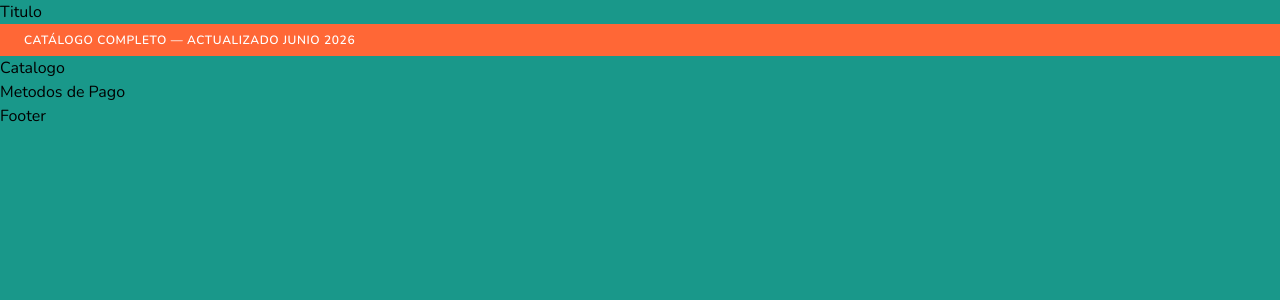
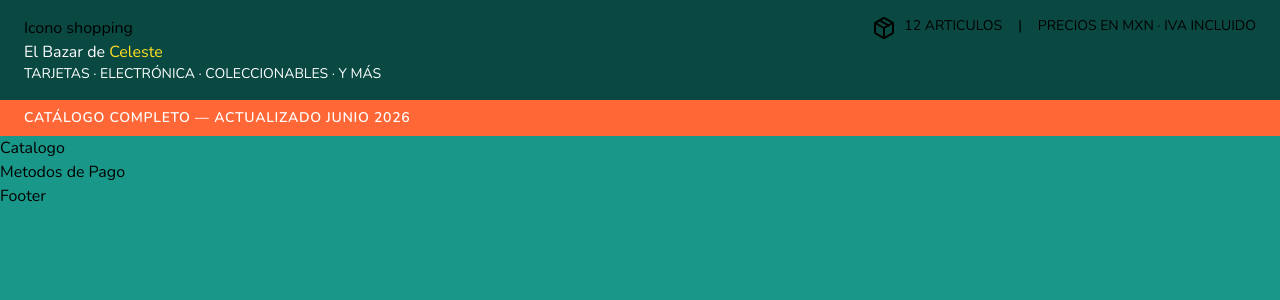
Before and after one commit to umbrisSeal/bazar-celeste, a React (Vite) app: page / in a window 1280 px wide. Shown: the top 300 px of the page. Built offline with nearby package versions, Linux system fonts and the light colour scheme.

Commit message:
Replaced MUI with lucide.

```diff
--- a/package.json
+++ b/package.json
@@ -10,11 +10,8 @@
     "preview": "vite preview"
   },
   "dependencies": {
-    "@emotion/react": "^11.14.0",
-    "@emotion/styled": "^11.14.1",
-    "@mui/icons-material": "^9.1.1",
-    "@mui/material": "^9.1.2",
     "@tailwindcss/vite": "^4.3.1",
+    "lucide-react": "^1.21.0",
     "react": "^19.2.7",
     "react-dom": "^19.2.7",
     "tailwindcss": "^4.3.1"
--- a/src/App.jsx
+++ b/src/App.jsx
@@ -1,3 +1,4 @@
+import { Package } from "lucide-react";
 
 function App() {
     const fechaActual = new Date();
@@ -22,11 +23,27 @@ function App() {
     return <>
         {/* Header fijo */}
         <header>
-            <div>
-                <p> Titulo </p>
+            <div className="flex justify-between py-4 px-6 bg-header">
+                <div>
+                    <div>
+                        <p> Icono shopping </p>
+                    </div>
+                    <div className="text-white">
+                        <h1> El Bazar de <span className="text-yellow-300"> Celeste </span> </h1>
+                        <h2 className="uppercase text-sm"> Tarjetas · Electrónica · Coleccionables · Y Más </h2>
+                    </div>
+                </div>
+                <div className="flex gap-4 uppercase text-sm">
+                    <div className="flex gap-2">
+                        <Package />
+                        <p> 12 Articulos </p>
+                    </div>
+                    <p> | </p>
+                    <p> Precios en MXN · IVA Incluido </p>
+                </div>
             </div>
-            <div className="bg-header-banner text-white py-2 px-6 font-semibold text-xs tracking-wider">
-                <p> {`Catálogo Completo — Actualizado ${mesActual} ${añoActual}`.toUpperCase()} </p>
+            <div className="bg-header-banner text-white py-2 px-6 font-semibold text-sm tracking-wider">
+                <p className="uppercase"> {`Catálogo Completo — Actualizado ${mesActual} ${añoActual}`} </p>
             </div>
         </header>
         {/* Catalogo de Productos */}
--- a/src/styles/global/global.css
+++ b/src/styles/global/global.css
@@ -7,6 +7,10 @@
 
 .bg-header-banner {
     background-color: #FF6736;
+}
+
+.bg-header {
+    background-color: #094942;
 }
 
 
```
Also changed, not shown: 1 other file (tests, documents, lock files or other folders).
